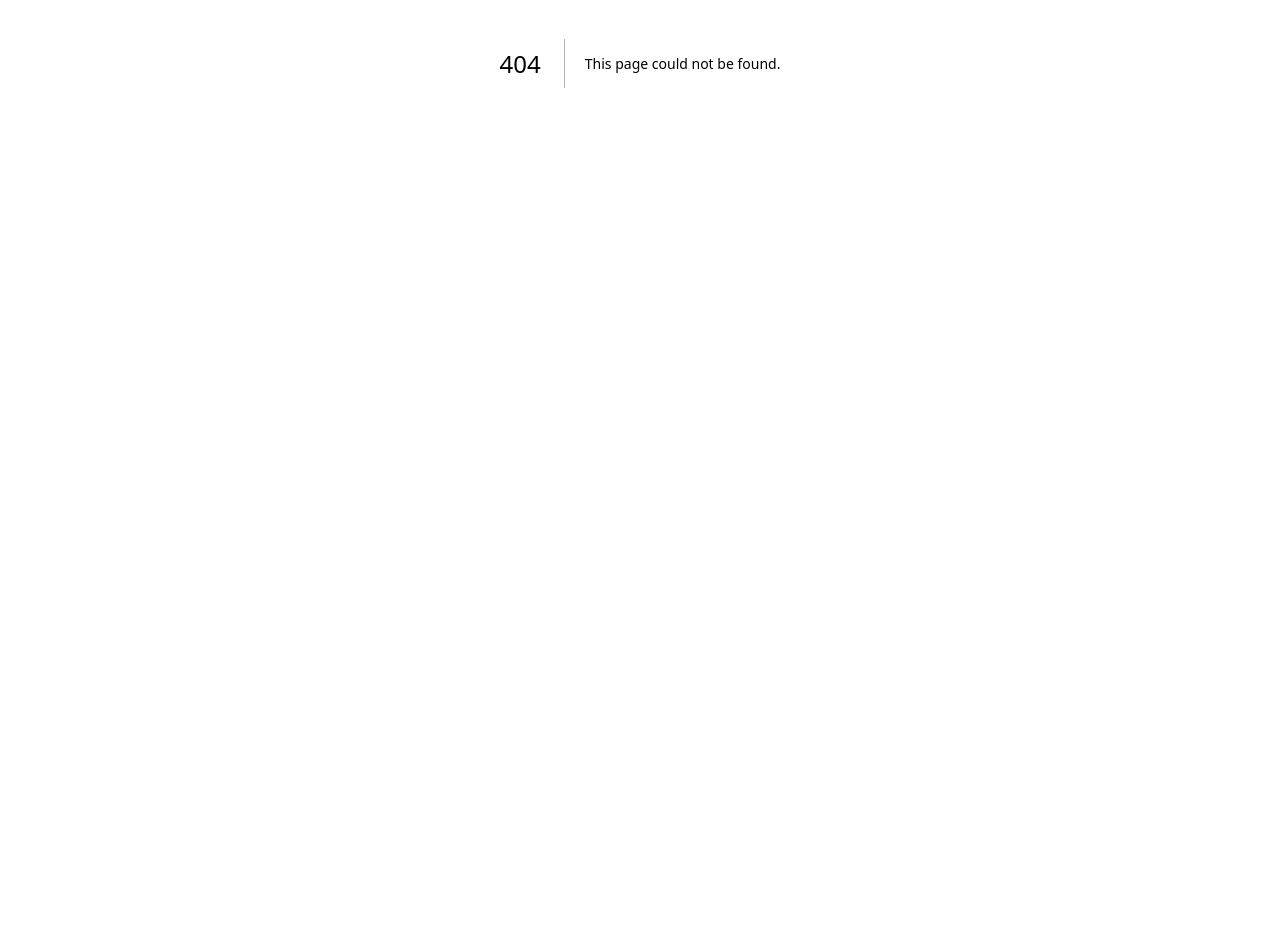
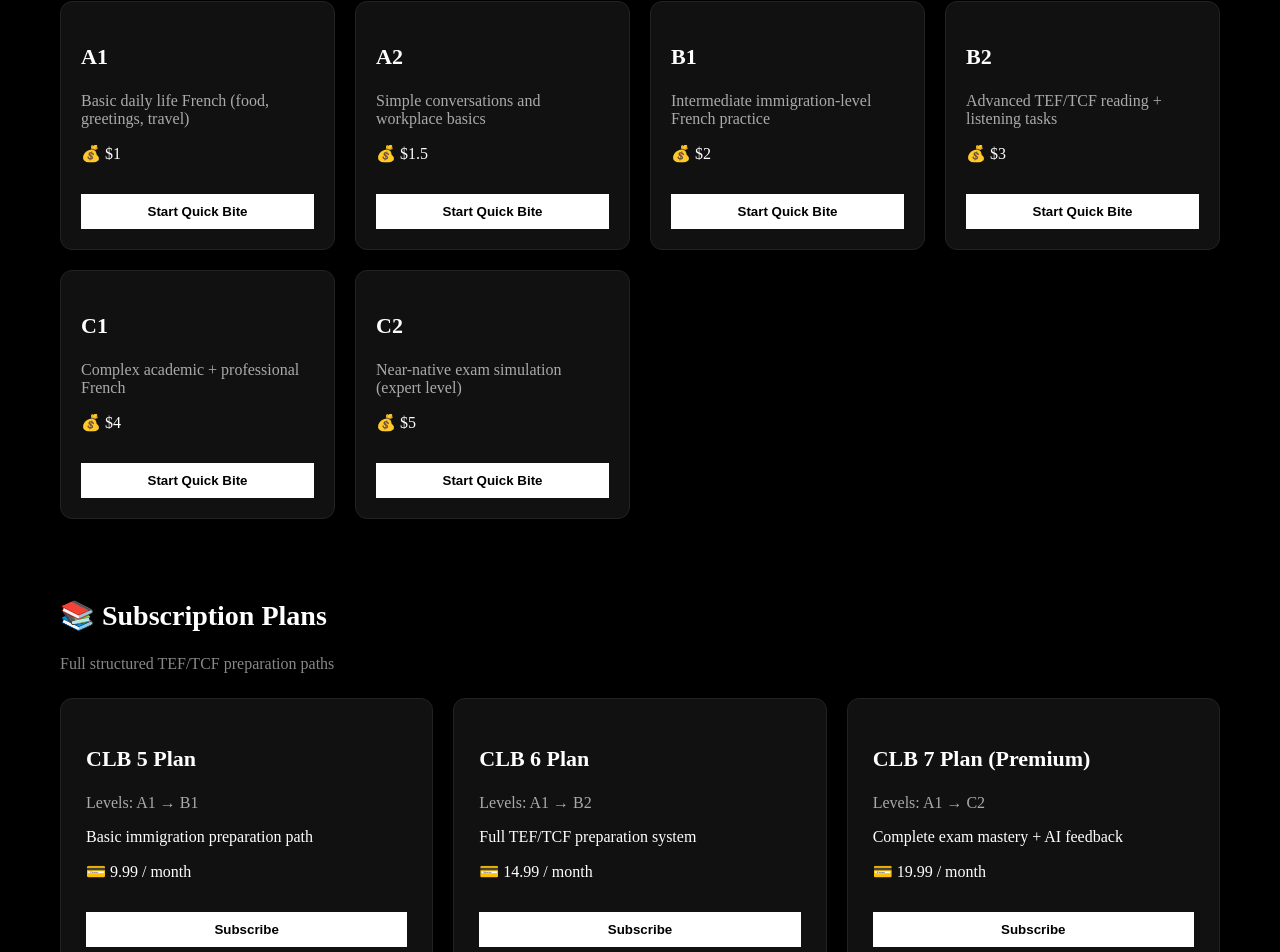
Before and after one commit to aaloopraantha/arpree, a Next.js app: page /explore in a window 1280 px wide. Before the commit this address had no page. Shown: the part 337-1289 px from the top of the page. Before the commit the page ends 800 px from the top, so only its background shows below. Built offline with nearby package versions, Linux system fonts and the light colour scheme.

Commit message:
Create page.js

```diff
--- /dev/null
+++ b/app/explore/page.js
@@ -0,0 +1,205 @@
+'use client'
+
+import { useRouter } from 'next/navigation'
+
+export default function ExplorePage() {
+  const router = useRouter()
+
+  const quickBites = [
+    {
+      level: 'A1',
+      price: 1,
+      desc: 'Basic daily life French (food, greetings, travel)',
+    },
+    {
+      level: 'A2',
+      price: 1.5,
+      desc: 'Simple conversations and workplace basics',
+    },
+    {
+      level: 'B1',
+      price: 2,
+      desc: 'Intermediate immigration-level French practice',
+    },
+    {
+      level: 'B2',
+      price: 3,
+      desc: 'Advanced TEF/TCF reading + listening tasks',
+    },
+    {
+      level: 'C1',
+      price: 4,
+      desc: 'Complex academic + professional French',
+    },
+    {
+      level: 'C2',
+      price: 5,
+      desc: 'Near-native exam simulation (expert level)',
+    },
+  ]
+
+  const subscriptions = [
+    {
+      title: 'CLB 5 Plan',
+      levels: 'A1 → B1',
+      price: '9.99 / month',
+      desc: 'Basic immigration preparation path',
+    },
+    {
+      title: 'CLB 6 Plan',
+      levels: 'A1 → B2',
+      price: '14.99 / month',
+      desc: 'Full TEF/TCF preparation system',
+    },
+    {
+      title: 'CLB 7 Plan (Premium)',
+      levels: 'A1 → C2',
+      price: '19.99 / month',
+      desc: 'Complete exam mastery + AI feedback',
+    },
+  ]
+
+  return (
+    <main
+      style={{
+        background: '#000',
+        color: '#fff',
+        minHeight: '100vh',
+        padding: '60px',
+      }}
+    >
+      {/* HEADER */}
+      <h1 style={{ fontSize: '40px' }}>
+        Choose Your Learning Path
+      </h1>
+
+      <p style={{ color: '#aaa', marginTop: '10px' }}>
+        Practice TEF & TCF like a real exam system
+      </p>
+
+      {/* QUICK BITES */}
+      <section style={{ marginTop: '60px' }}>
+        <h2 style={{ fontSize: '28px' }}>
+          ⚡ Quick Bites (Pay Per Practice)
+        </h2>
+
+        <p style={{ color: '#888', marginTop: '5px' }}>
+          Instant full exam simulations (Reading + Listening + Writing + Speaking)
+        </p>
+
+        <div
+          style={{
+            display: 'grid',
+            gridTemplateColumns: 'repeat(auto-fit, minmax(250px, 1fr))',
+            gap: '20px',
+            marginTop: '25px',
+          }}
+        >
+          {quickBites.map((item) => (
+            <div
+              key={item.level}
+              style={{
+                background: '#111',
+                padding: '20px',
+                borderRadius: '12px',
+                border: '1px solid #222',
+              }}
+            >
+              <h3 style={{ fontSize: '22px' }}>
+                {item.level}
+              </h3>
+
+              <p style={{ color: '#aaa', marginTop: '10px' }}>
+                {item.desc}
+              </p>
+
+              <p style={{ marginTop: '15px' }}>
+                💰 ${item.price}
+              </p>
+
+              <button
+                style={{
+                  marginTop: '15px',
+                  width: '100%',
+                  padding: '10px',
+                  background: '#fff',
+                  color: '#000',
+                  border: 'none',
+                  cursor: 'pointer',
+                  fontWeight: 'bold',
+                }}
+                onClick={() => router.push('/dashboard')}
+              >
+                Start Quick Bite
+              </button>
+            </div>
+          ))}
+        </div>
+      </section>
+
+      {/* SUBSCRIPTIONS */}
+      <section style={{ marginTop: '80px' }}>
+        <h2 style={{ fontSize: '28px' }}>
+          📚 Subscription Plans
+        </h2>
+
+        <p style={{ color: '#888', marginTop: '5px' }}>
+          Full structured TEF/TCF preparation paths
+        </p>
+
+        <div
+          style={{
+            display: 'grid',
+            gridTemplateColumns: 'repeat(auto-fit, minmax(280px, 1fr))',
+            gap: '20px',
+            marginTop: '25px',
+          }}
+        >
+          {subscriptions.map((plan) => (
+            <div
+              key={plan.title}
+              style={{
+                background: '#111',
+                padding: '25px',
+                borderRadius: '12px',
+                border: '1px solid #222',
+              }}
+            >
+              <h3 style={{ fontSize: '22px' }}>
+                {plan.title}
+              </h3>
+
+              <p style={{ color: '#aaa', marginTop: '10px' }}>
+                Levels: {plan.levels}
+              </p>
+
+              <p style={{ marginTop: '10px' }}>
+                {plan.desc}
+              </p>
+
+              <p style={{ marginTop: '15px' }}>
+                💳 {plan.price}
+              </p>
+
+              <button
+                style={{
+                  marginTop: '15px',
+                  width: '100%',
+                  padding: '10px',
+                  background: '#fff',
+                  color: '#000',
+                  border: 'none',
+                  cursor: 'pointer',
+                  fontWeight: 'bold',
+                }}
+                onClick={() => router.push('/register')}
+              >
+                Subscribe
+              </button>
+            </div>
+          ))}
+        </div>
+      </section>
+    </main>
+  )
+}
```
